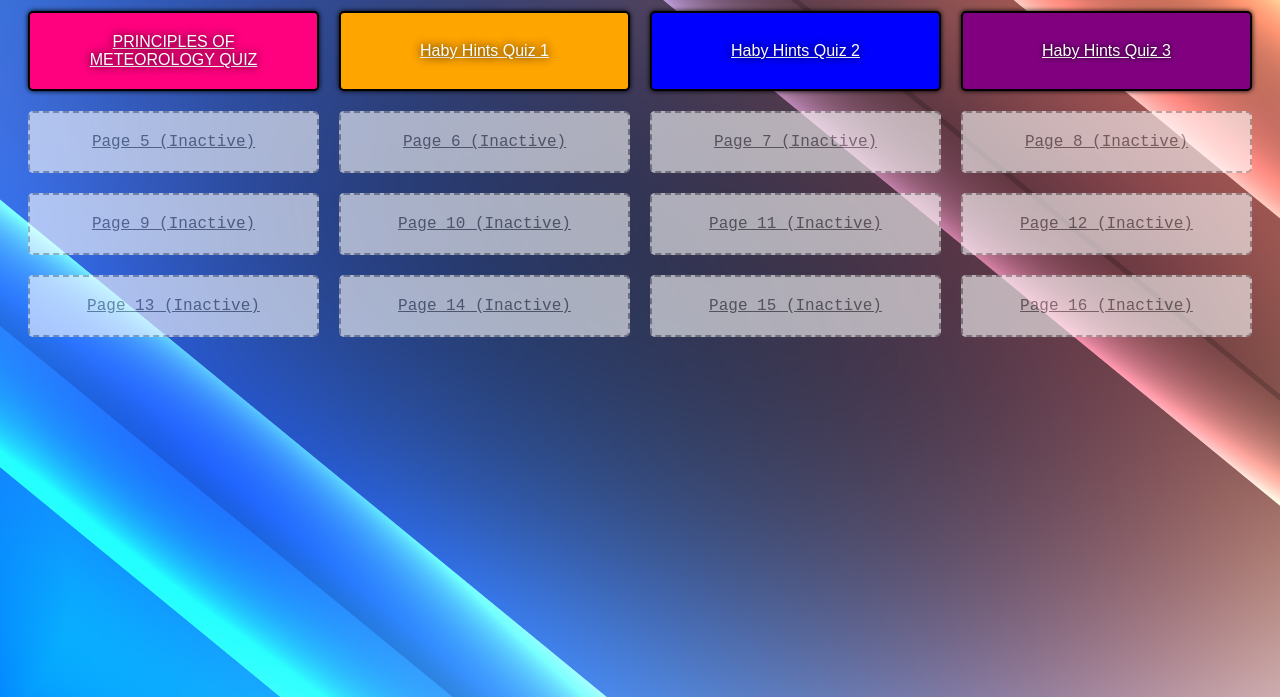
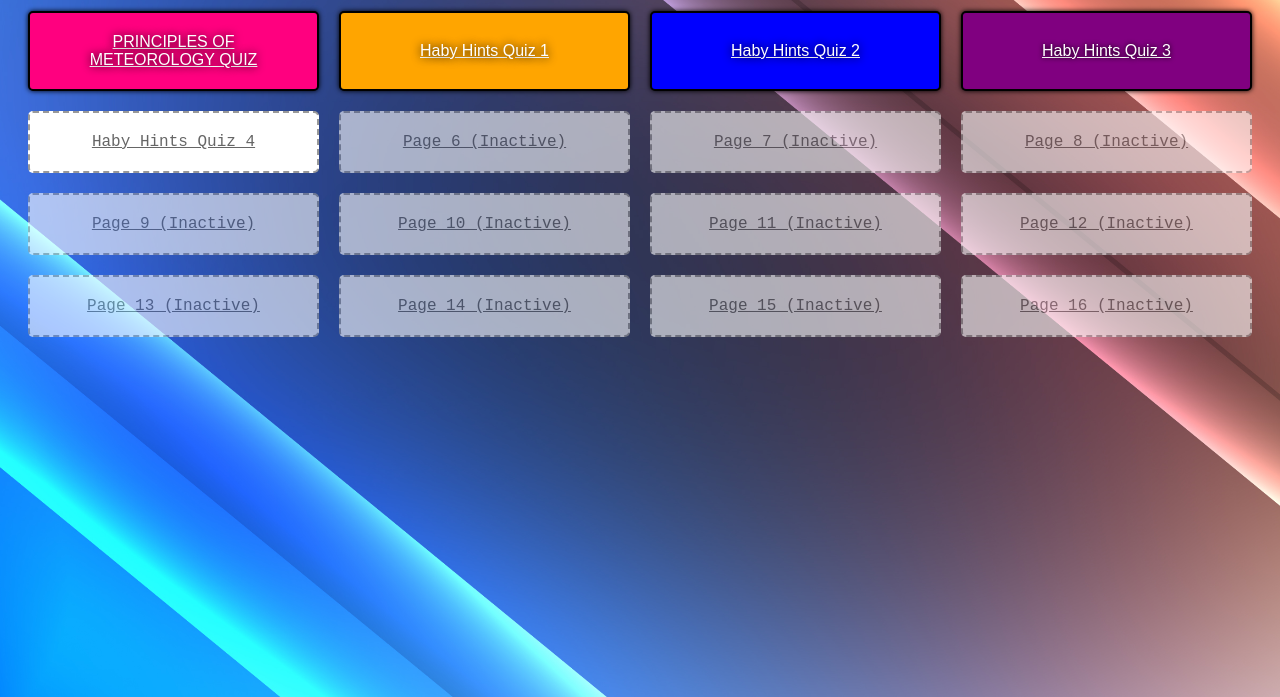
Before and after one commit to ONW2025/EDUCATIONAL-CONTENT, a plain HTML site: page index.html in a window 1280 px wide. Shown: the part 103-800 px from the top of the page. Drawn offline with Linux system fonts and the light colour scheme.

Commit message:
Update index.html

```diff
--- a/index.html
+++ b/index.html
@@ -116,9 +116,9 @@
     </a>
 
     <!-- Page Box 5 (Inactive) -->
-    <a href="" class="page-box disabled"
+    <a href="https://onw2025.github.io/Haby-Hints-Quiz-4/" class="page-box"
        style="--box-background: #fff; --box-border: 2px dashed #999; --box-font-family: 'Courier New', monospace; --box-font-size: 16px; --box-color: #666; --box-glow: none; --box-text-glow: none;">
-      Page 5 (Inactive)
+      Haby Hints Quiz 4
     </a>
 
     <!-- Page Box 6 (Inactive) -->
```
